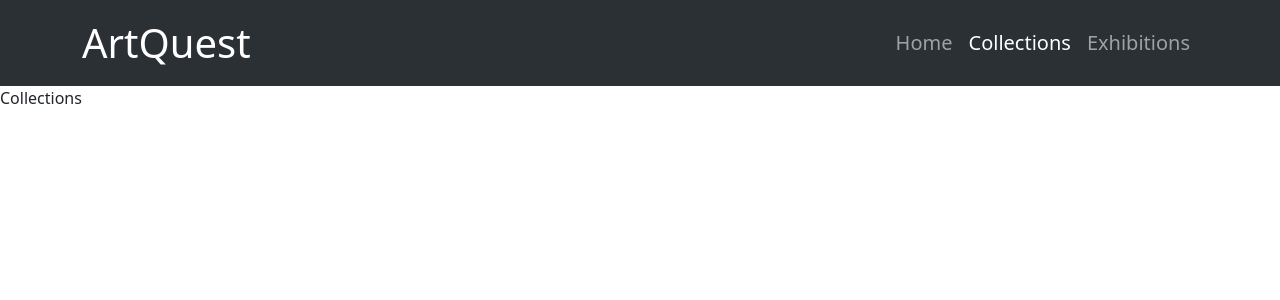
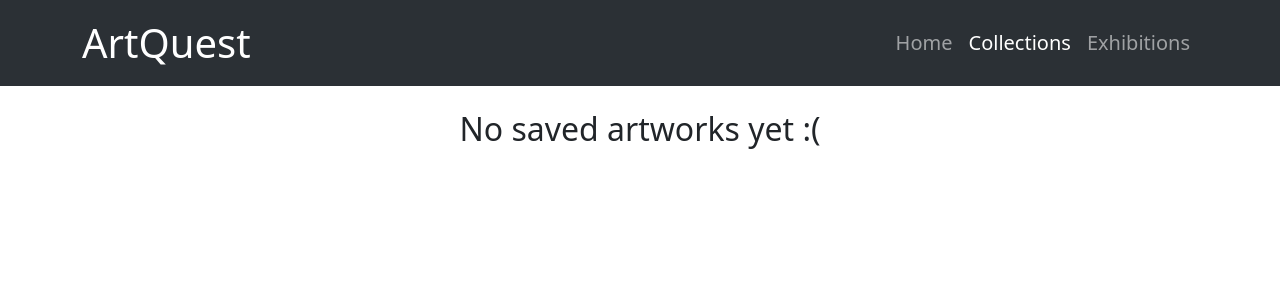
Before and after one commit to Domaeos1/ArtQuest, a React (Vite) app in the folder Frontend/: page /collections in a window 1280 px wide. Shown: the top 300 px of the page. Built offline with nearby package versions, Linux system fonts and the light colour scheme.

Commit message:
added Collections component

```diff
--- a/Frontend/src/Components/ArtList.tsx
+++ b/Frontend/src/Components/ArtList.tsx
@@ -215,10 +215,6 @@ const ArtList = () => {
         </div>
       )}
 
-      {/* {filterTerm && !isLoading && (
-        <h5 className="mt-4 text-center">Viewing "{filterTerm}" artworks</h5>
-      )} */}
-
       <Row className="mt-4">
         {artData.map((artwork: Artwork, index) => (
           <Col key={index} sm={6} md={6} lg={6} className="mb-4">
--- a/Frontend/src/Components/ChicagoArtList.tsx
+++ b/Frontend/src/Components/ChicagoArtList.tsx
@@ -136,7 +136,7 @@ const ChicagoArtList = () => {
       artist: artwork.artist_display,
       origin: artwork.place_of_origin,
       department: artwork.department_title,
-      url: artwork.api_link,
+      url: `https://www.artic.edu/artworks/${artwork.id}`,
       image_src: `https://www.artic.edu/iiif/2/${artwork.image_id}/full/843,/0/default.jpg`,
       created_at: artwork.date_display,
     };
--- a/Frontend/src/Components/Collections.tsx
+++ b/Frontend/src/Components/Collections.tsx
@@ -1,5 +1,77 @@
-import React from "react";
+import React, { useEffect, useState } from "react";
+import {
+  Container,
+  Row,
+  Col,
+  Card,
+  Button,
+  Form,
+  Spinner,
+  Dropdown,
+} from "react-bootstrap";
+import { fetchChicagoApiData } from "../utils/fetchApiData";
+import { Link } from "react-router-dom"; // Import Link from react-router-dom
+import {
+  getCollectionsFromLocalStorage,
+  setCollectionsToLocalStorage,
+} from "../utils/collectionsStorage";
+
+interface Artwork {
+  id: number;
+  title: string;
+  description: string;
+  artist: string;
+  origin: string;
+  department: string;
+  url: string;
+  image_src: string;
+  created_at: string;
+}
 
 export default function Collections() {
-  return <div>Collections</div>;
+  const [artData, setArtData] = useState<Artwork[]>(
+    getCollectionsFromLocalStorage()
+  );
+
+  return (
+    <Container className="mt-4">
+      <h2 style={{ textAlign: "center", marginBottom: "20px" }}>
+        {artData.length > 0
+          ? "Your saved artworks"
+          : "No saved artworks yet :("}
+      </h2>
+
+      <Row className="mt-4">
+        {artData.map((artwork: Artwork, index) => (
+          <Col key={index} sm={6} md={6} lg={6} className="mb-4">
+            <Card>
+              <Card.Img
+                variant="top"
+                src={artwork.image_src}
+                alt={artwork.title}
+                style={{ maxHeight: "500px", objectFit: "cover" }}
+              />
+              <Card.Body>
+                <Link className="text-decoration-none" to={artwork.url}>
+                  <Card.Title>{artwork.title}</Card.Title>
+                </Link>
+                <Card.Text>
+                  <strong>Creation Date:</strong> {artwork.created_at} <br />
+                  <strong>Department:</strong> {artwork.department} <br />
+                  <strong>Culture:</strong> {artwork.origin} <br />
+                  {/* <strong>Technique:</strong> {artwork.technique} <br /> */}
+                  <strong>Creator: </strong>
+                  {artwork.artist} <br />
+                </Card.Text>
+                <Card.Text
+                  className="mt-2"
+                  dangerouslySetInnerHTML={{ __html: artwork.description }}
+                />
+              </Card.Body>
+            </Card>
+          </Col>
+        ))}
+      </Row>
+    </Container>
+  );
 }
--- a/Frontend/src/utils/collectionsStorage.ts
+++ b/Frontend/src/utils/collectionsStorage.ts
@@ -1,5 +1,5 @@
 interface SingleArtwork {
-  id: Number;
+  id: number;
   title: string;
   description: string;
   artist: string;
```
